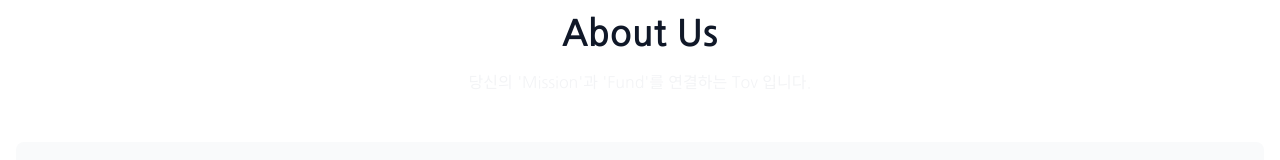
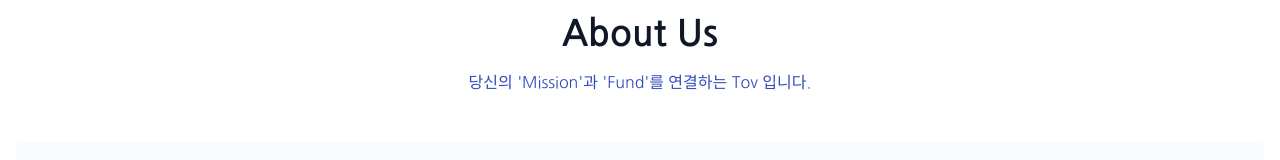
Before and after one commit to c-f-an/tov-nextjs, a Next.js app: page /about in a window 1280 px wide. Shown: the part 191-351 px from the top of the page. Built offline with nearby package versions, Linux system fonts and the light colour scheme; no server answers.

Commit message:
pageHeader 디자인 변경

```diff
--- a/src/presentation/components/common/PageHeader.tsx
+++ b/src/presentation/components/common/PageHeader.tsx
@@ -17,7 +17,7 @@ export default function PageHeader({
         {title}
       </h1>
       {description && (
-        <p className="text-gray-100">
+        <p className="text-[#324CBB]">
           {description}
         </p>
       )}
```
